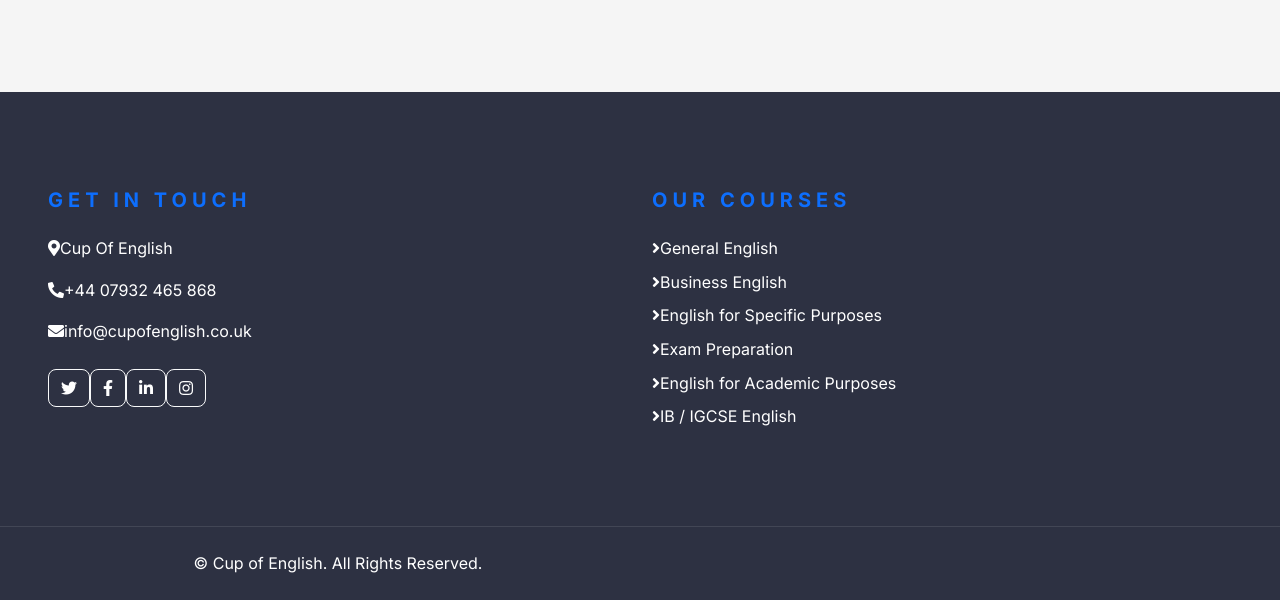
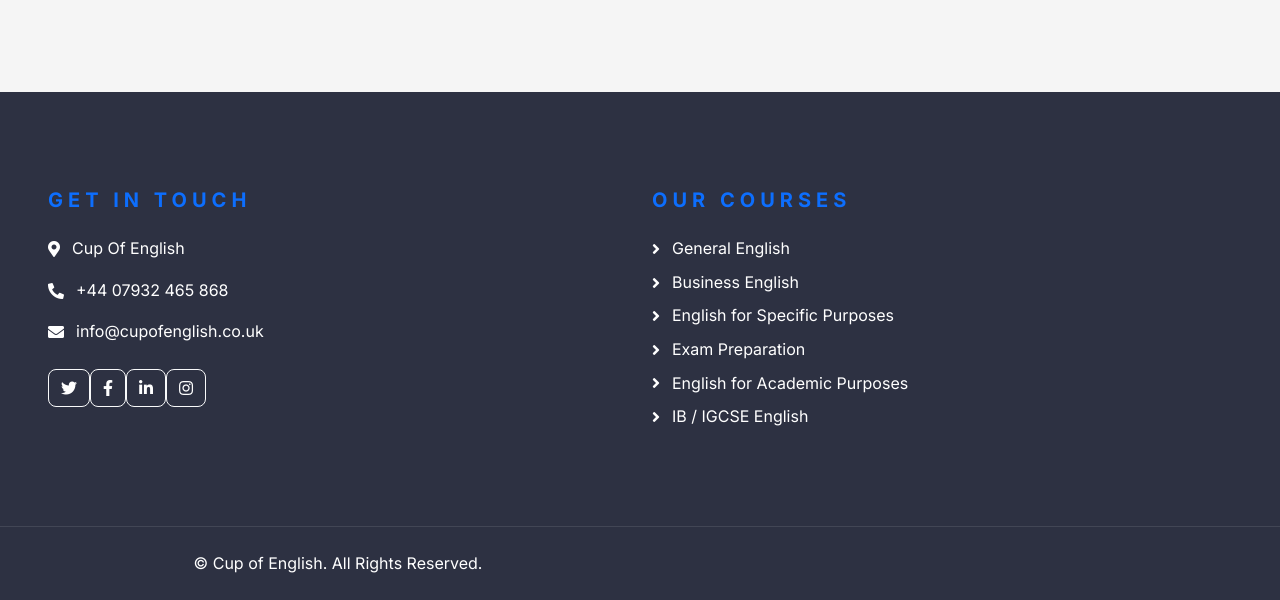
Before and after one commit to jackpoletek/cup-of-english, a Django app: page /register/ in a window 1280 px wide. Shown: the part 334-934 px from the top of the page. Run offline with Django 5.2, Linux system fonts and the light colour scheme; some libraries are stand-ins or nearby versions.

Commit message:
Refactor footer to remove inline styles and align icon spacing

```diff
--- a/static/cup_of_english/css/style.css
+++ b/static/cup_of_english/css/style.css
@@ -190,6 +190,39 @@ form textarea {
 
 /* Footer */
 
+.footer-main {
+    margin-top: 90px;
+}
+
+.footer-heading {
+    letter-spacing: 5px;
+}
+
+.footer-bottom {
+    border-color: rgba(255, 255, 255, 0.1) !important;
+}
+
+.footer-item i,
+.footer-link i {
+    margin-right: 0.5rem; /* first space */
+}
+
+.footer-item span,
+.footer-link span {
+    margin-left: 0.25rem; /* second space */
+}
+
+/* better alignment */
+.footer-item,
+.footer-link {
+    display: flex;
+    align-items: center;
+}
+
+.footer-link:hover {
+    text-decoration: underline;
+}
+
 footer,
 .bg-dark {
     background: var(--dark-accent) !important;
--- a/templates/includes/footer.html
+++ b/templates/includes/footer.html
@@ -1,14 +1,26 @@
-<div class="container-fluid bg-dark text-white py-5 px-sm-3 px-lg-5" style="margin-top: 90px;">
+<div class="container-fluid bg-dark text-white py-5 px-sm-3 px-lg-5 footer-main">
     <div class="row pt-5">
         <div class="col-lg-12 col-md-12">
             <div class="row">
 
                 <!-- Get In Touch -->
                 <div class="col-md-6 mb-5">
-                    <h5 class="text-primary text-uppercase mb-4" style="letter-spacing: 5px;">Get In Touch</h5>
-                    <p><i class="fa fa-map-marker-alt mr-2"></i>Cup Of English</p>
-                    <p><i class="fa fa-phone-alt mr-2"></i>+44 07932 465 868</p>
-                    <p><i class="fa fa-envelope mr-2"></i>info@cupofenglish.co.uk</p>
+                    <h5 class="text-primary text-uppercase mb-4 footer-heading">Get In Touch</h5>
+
+                    <p class="footer-item">
+                        <i class="fa fa-map-marker-alt"></i>
+                        <span>Cup Of English</span>
+                    </p>
+
+                    <p class="footer-item">
+                        <i class="fa fa-phone-alt"></i>
+                        <span>+44 07932 465 868</span>
+                    </p>
+
+                    <p class="footer-item">
+                        <i class="fa fa-envelope"></i>
+                        <span>info@cupofenglish.co.uk</span>
+                    </p>
 
                     <div class="d-flex justify-content-start mt-4">
                         <a class="btn btn-outline-light btn-square mr-2" href="#"><i class="fab fa-twitter"></i></a>
@@ -20,32 +32,38 @@
 
                 <!-- Our Courses -->
                 <div class="col-md-6 mb-5">
-                    <h5 class="text-primary text-uppercase mb-4" style="letter-spacing: 5px;">Our Courses</h5>
+                    <h5 class="text-primary text-uppercase mb-4 footer-heading">Our Courses</h5>
 
                     <div class="d-flex flex-column justify-content-start">
 
-                        <a class="text-white mb-2" href="{% url 'core:courses' %}">
-                            <i class="fa fa-angle-right mr-2"></i>General English
+                        <a class="text-white mb-2 footer-link" href="{% url 'core:courses' %}">
+                            <i class="fa fa-angle-right"></i>
+                            <span>General English</span>
                         </a>
 
-                        <a class="text-white mb-2" href="{% url 'core:courses' %}">
-                            <i class="fa fa-angle-right mr-2"></i>Business English
+                        <a class="text-white mb-2 footer-link" href="{% url 'core:courses' %}">
+                            <i class="fa fa-angle-right"></i>
+                            <span>Business English</span>
                         </a>
 
-                        <a class="text-white mb-2" href="{% url 'core:courses' %}">
-                            <i class="fa fa-angle-right mr-2"></i>English for Specific Purposes
+                        <a class="text-white mb-2 footer-link" href="{% url 'core:courses' %}">
+                            <i class="fa fa-angle-right"></i>
+                            <span>English for Specific Purposes</span>
                         </a>
 
-                        <a class="text-white mb-2" href="{% url 'core:courses' %}">
-                            <i class="fa fa-angle-right mr-2"></i>Exam Preparation
+                        <a class="text-white mb-2 footer-link" href="{% url 'core:courses' %}">
+                            <i class="fa fa-angle-right"></i>
+                            <span>Exam Preparation</span>
                         </a>
 
-                        <a class="text-white mb-2" href="{% url 'core:courses' %}">
-                            <i class="fa fa-angle-right mr-2"></i>English for Academic Purposes
+                        <a class="text-white mb-2 footer-link" href="{% url 'core:courses' %}">
+                            <i class="fa fa-angle-right"></i>
+                            <span>English for Academic Purposes</span>
                         </a>
 
-                        <a class="text-white" href="{% url 'core:courses' %}">
-                            <i class="fa fa-angle-right mr-2"></i>IB / IGCSE English
+                        <a class="text-white footer-link" href="{% url 'core:courses' %}">
+                            <i class="fa fa-angle-right"></i>
+                            <span>IB / IGCSE English</span>
                         </a>
 
                     </div>
@@ -56,20 +74,13 @@
     </div>
 </div>
 
-<div class="container-fluid bg-dark text-white border-top py-4 px-sm-3 px-md-5"
-    style="border-color: rgba(256, 256, 256, .1) !important;">
-
+<div class="container-fluid bg-dark text-white border-top py-4 px-sm-3 px-md-5 footer-bottom">
     <div class="row">
-
         <div class="col-lg-6 text-center text-md-left mb-3 mb-md-0">
-
-            <p class="m-0 text-white">&copy; <a href="#">Cup of English</a>. All Rights Reserved.</p>
-
+            <p class="m-0 text-white">
+                &copy; <a href="#">Cup of English</a>. All Rights Reserved.
+            </p>
         </div>
-
-        <div class="col-lg-6 text-center text-md-right">
-
-        </div>
-
+        <div class="col-lg-6 text-center text-md-right"></div>
     </div>
 </div>
```
